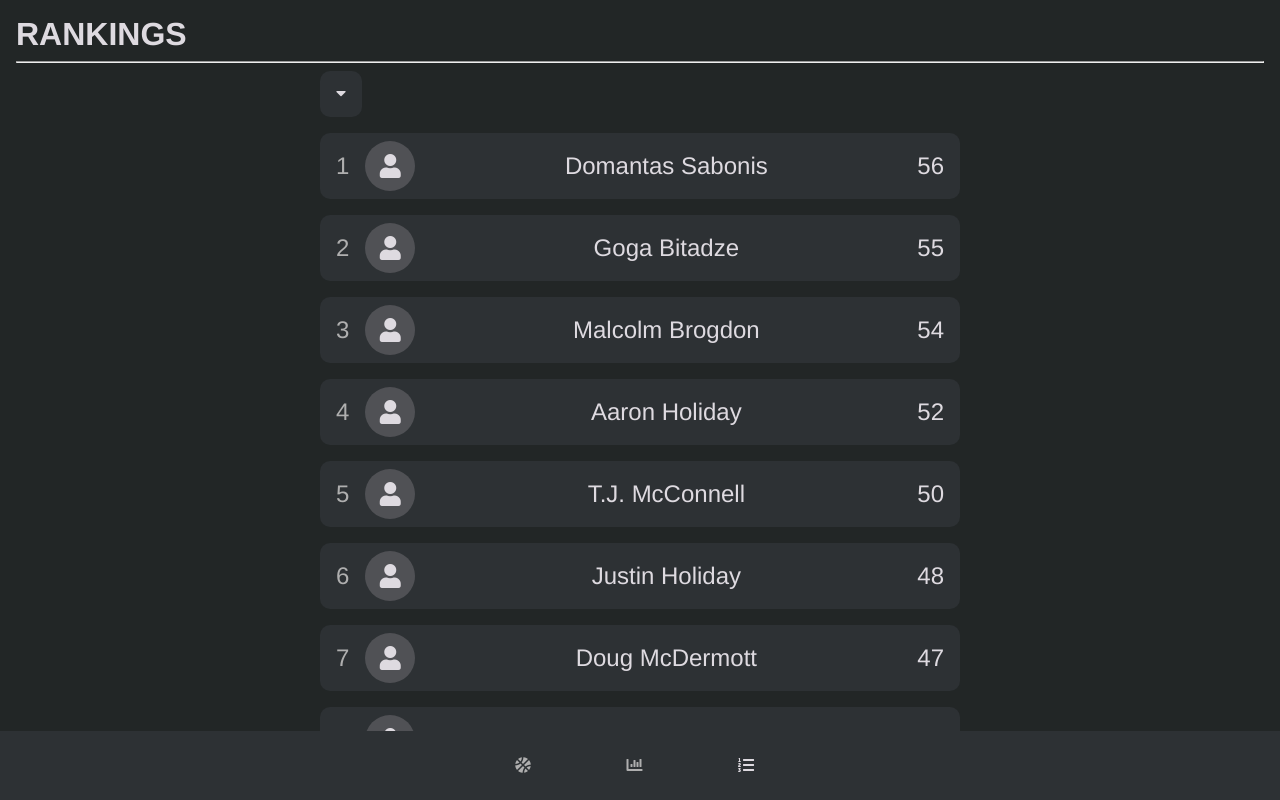
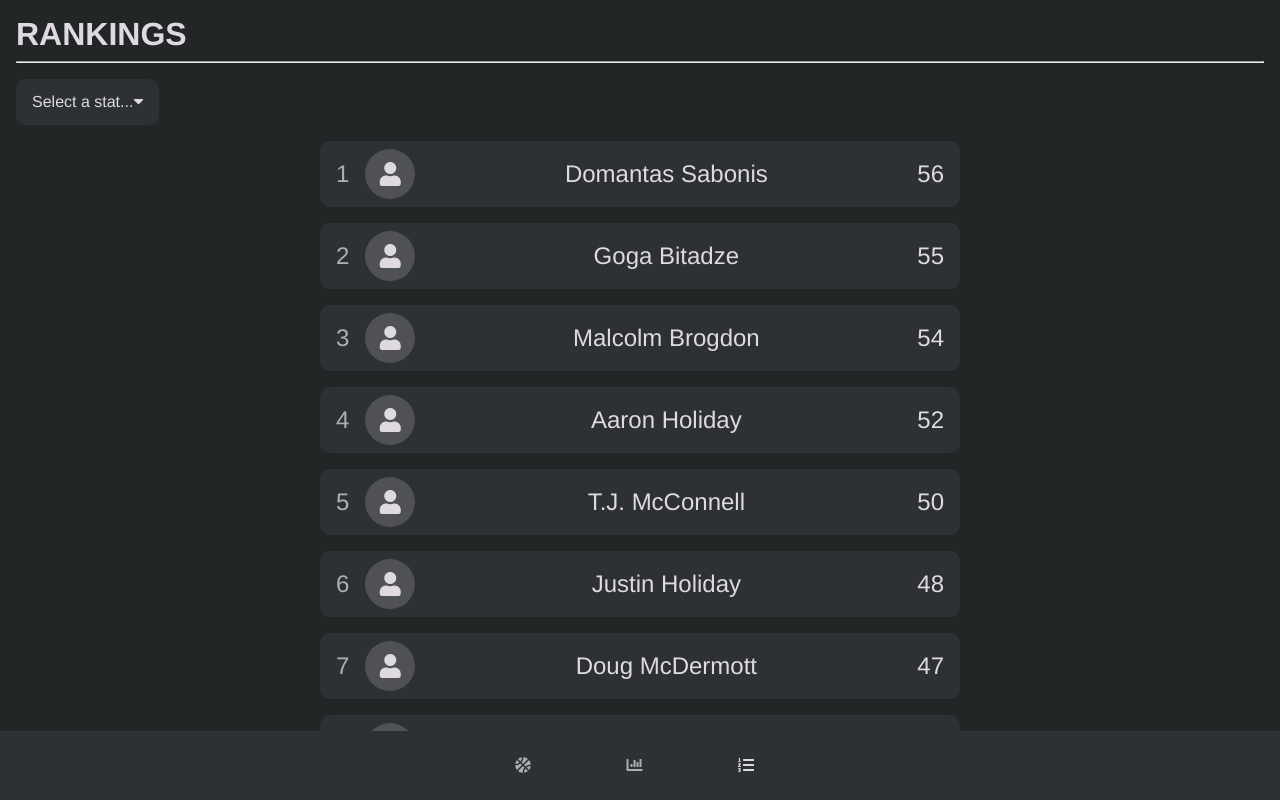
Before and after one commit to jaredami/shot-tracker, a React (Create React App) app: page /rankings in a window 1280 px wide. Built offline with nearby package versions, Linux system fonts and the light colour scheme.

Commit message:
Move dropdown outside of rankings container

```diff
--- a/src/components/Rankings.js
+++ b/src/components/Rankings.js
@@ -3,7 +3,7 @@ import * as styles from "./Rankings.module.css";
 
 export default function Rankings() {
   const [isDropdownExpanded, setIsDropdownExpanded] = useState(false);
-  const [currentStat, setCurrentStat] = useState("");
+  const [currentStat, setCurrentStat] = useState("Select a stat...");
 
   function toggleDropdown() {
     setIsDropdownExpanded(!isDropdownExpanded);
@@ -14,7 +14,7 @@ export default function Rankings() {
   }
 
   return (
-    <div className={styles.rankingsContainer}>
+    <>
       <div className={styles.dropdown}>
         <button className={styles.dropbtn} onClick={() => toggleDropdown()}>
           {currentStat}
@@ -35,6 +35,7 @@ export default function Rankings() {
           </div>
         </div>
       </div>
+      <div className={styles.rankingsContainer}>
         {data.map((user, index) => (
           <div key={user.userId} className={styles.userCard}>
             <div className={styles.rank}>{index + 1}</div>
@@ -48,6 +49,7 @@ export default function Rankings() {
           </div>
         ))}
       </div>
+    </>
   );
 }
 
--- a/src/components/Rankings.module.css
+++ b/src/components/Rankings.module.css
@@ -1,11 +1,3 @@
-.rankingsContainer {
-  height: 100%;
-  padding: 0rem 1rem;
-  overflow-y: auto;
-  max-width: 40rem;
-  margin: 0 auto;
-}
-
 .dropdown {
   overflow: hidden;
 }
@@ -18,10 +10,9 @@
   padding: 14px 16px;
   background-color: inherit;
   font-family: inherit;
-  margin: 0;
+  margin: 0.5rem 0 0 1rem;
   background: var(--background-secondary);
   border-radius: 10px;
-  margin-bottom: 1rem;
 }
 
 .dropdownContent {
@@ -46,6 +37,14 @@
   background-color: #ddd;
 }
 
+.rankingsContainer {
+  height: 100%;
+  padding: 0rem 1rem;
+  overflow-y: auto;
+  max-width: 40rem;
+  margin: 1rem auto 0;
+}
+
 .visible {
   display: block;
 }
@@ -61,7 +60,7 @@
 }
 
 .userCard:last-of-type {
-  margin-bottom: 11rem;
+  margin-bottom: 14rem;
 }
 
 .userInfoContainer {
```
Lines whose indentation alone changed are shown as unchanged.
